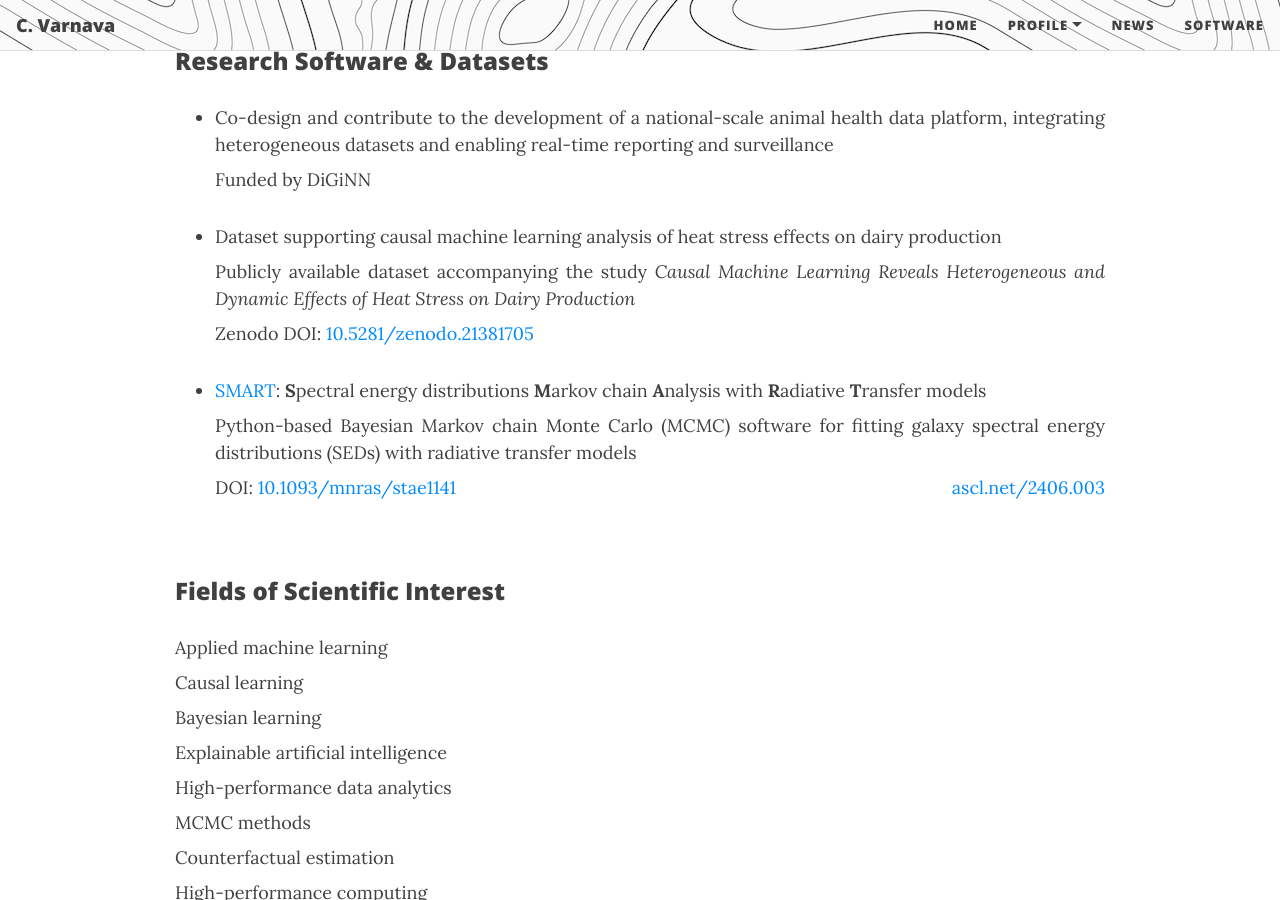
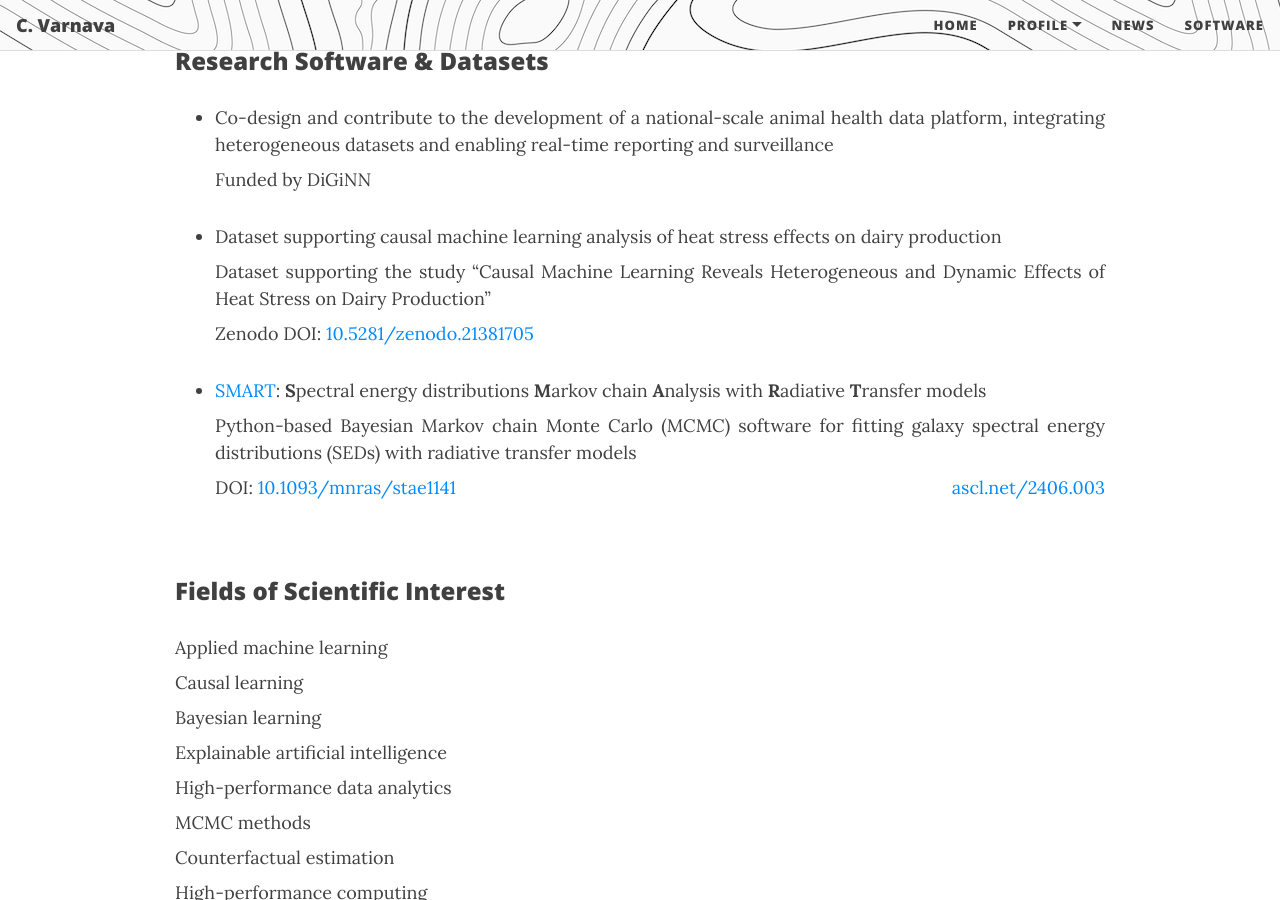
Before and after one commit to ch-var/ch-var.github.io, a Jekyll site: the page built from CV.html, in a window 1280 px wide and 900 px high, scrolled down 2552 px. Built offline with Jekyll 4.4.1, drawn with Linux system fonts in a browser that asks for light colours; formulas are drawn with MathJax 3.

Commit message:
Update CV.html

```diff
--- a/CV.html
+++ b/CV.html
@@ -84,7 +84,7 @@ mathjax: true
 <p align='justify' class="responsive-margin" style="margin-bottom: 8px; margin-top: 8px;">Funded by DiGiNN</p>
 <p></p>
 <li class="responsive-margin">Dataset supporting causal machine learning analysis of heat stress effects on dairy production</li>
-<p align='justify' class="responsive-margin" style="margin-bottom: 8px; margin-top: 8px;">Publicly available dataset accompanying the study <i>Causal Machine Learning Reveals Heterogeneous and Dynamic Effects of Heat Stress on Dairy Production</i></p>
+<p align='justify' class="responsive-margin" style="margin-bottom: 8px; margin-top: 8px;">Dataset supporting the study “Causal Machine Learning Reveals Heterogeneous and Dynamic Effects of Heat Stress on Dairy Production”</p>
 <p align='justify' class="responsive-margin" style="margin-bottom: 8px; margin-top: 8px;">Zenodo DOI: <a href="https://doi.org/10.5281/zenodo.21381705">10.5281/zenodo.21381705</a></p>
 <p></p>
 <li class="responsive-margin"><a href="https://github.com/ch-var/SMART">SMART</a>: <b>S</b>pectral energy distributions <b>M</b>arkov chain <b>A</b>nalysis with <b>R</b>adiative <b>T</b>ransfer models</li>
```
